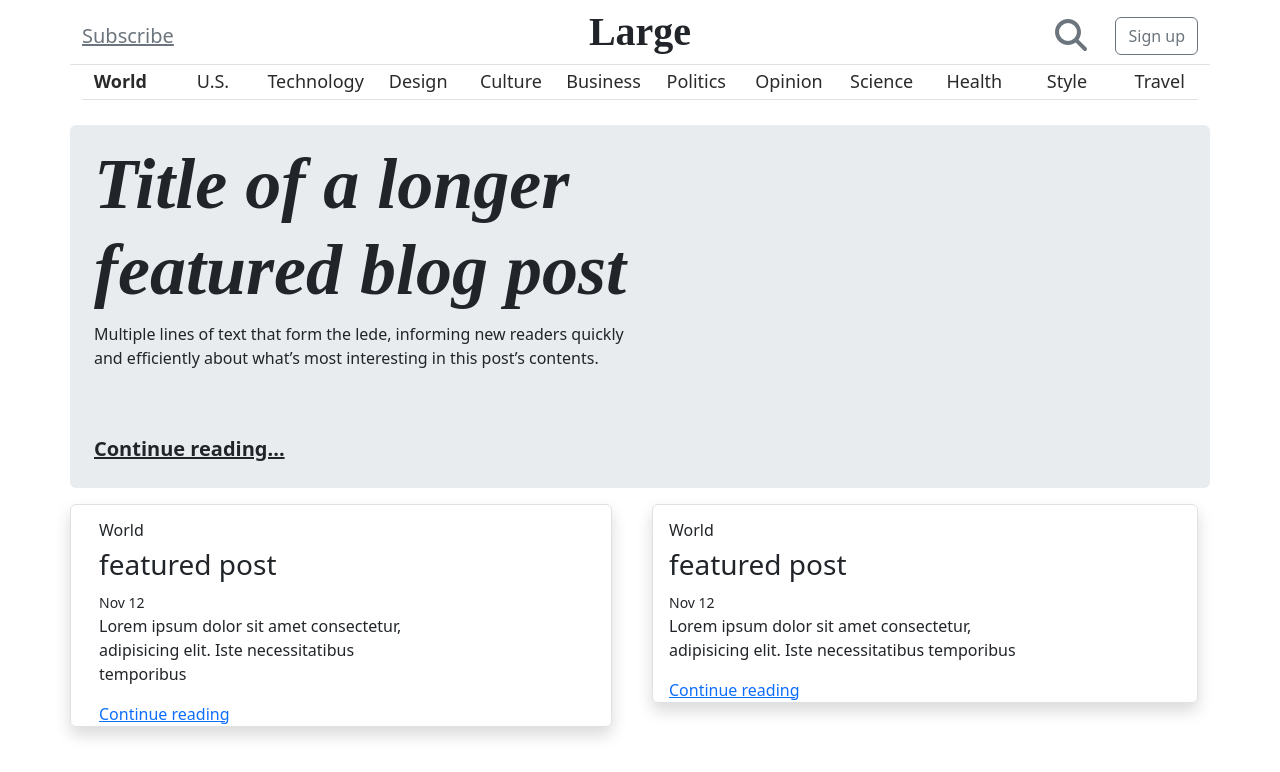
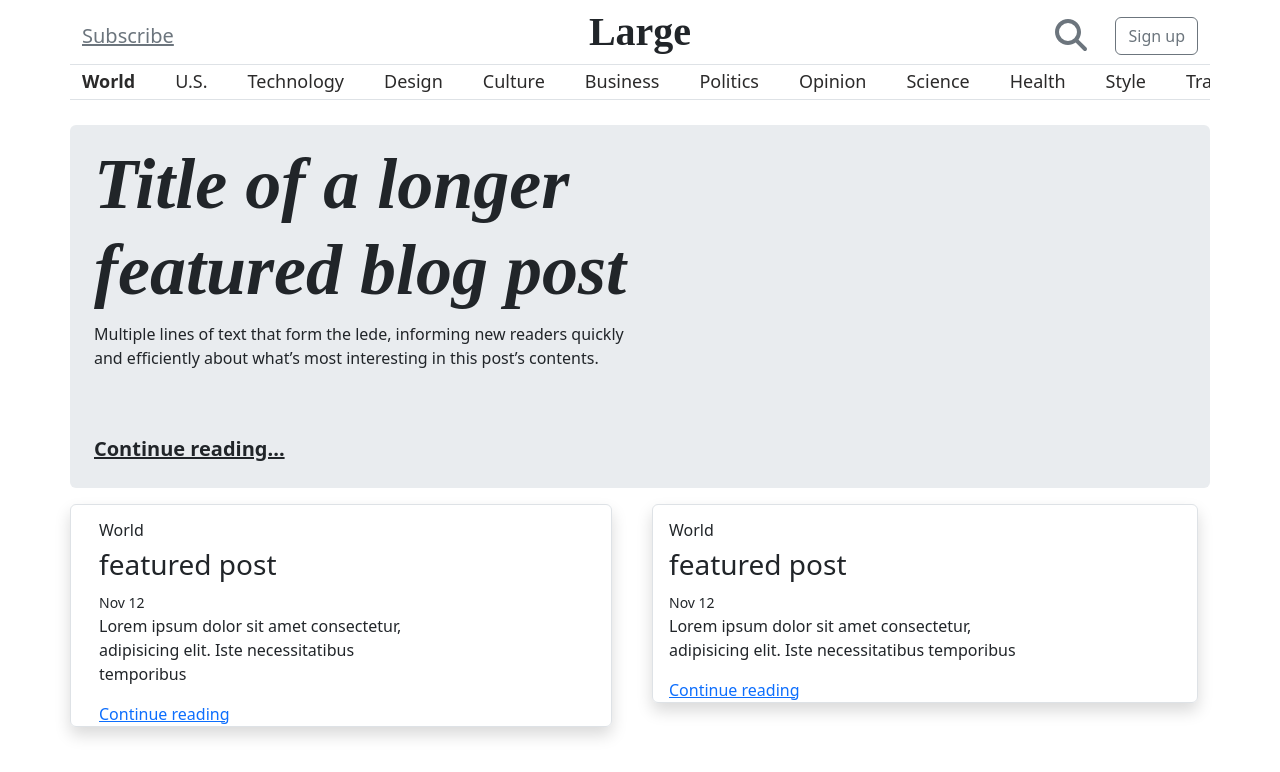
Before and after one commit to moustafa-elmaghraby/Blog, a plain HTML site: page index.html in a window 1280 px wide. Shown: the top 772 px of the page. Drawn offline with Linux system fonts and the light colour scheme.

Commit message:
last-final

```diff
--- a/index.html
+++ b/index.html
@@ -57,7 +57,7 @@
 
   </header>
   <nav class="container nav-scroller py-1 mb-3 ">
-    <div class="row nav nav-underline  text-center g-0 links-decoration border-bottom pb-1">
+    <div class="row nav nav-underline  text-center  links-decoration border-bottom pb-1">
       <div class="col"> <a href="" class="fw-bold">World</a> </div>
       <div class="col"> <a href="">U.S.</a> </div>
       <div class="col"> <a href="">Technology</a> </div>
```
